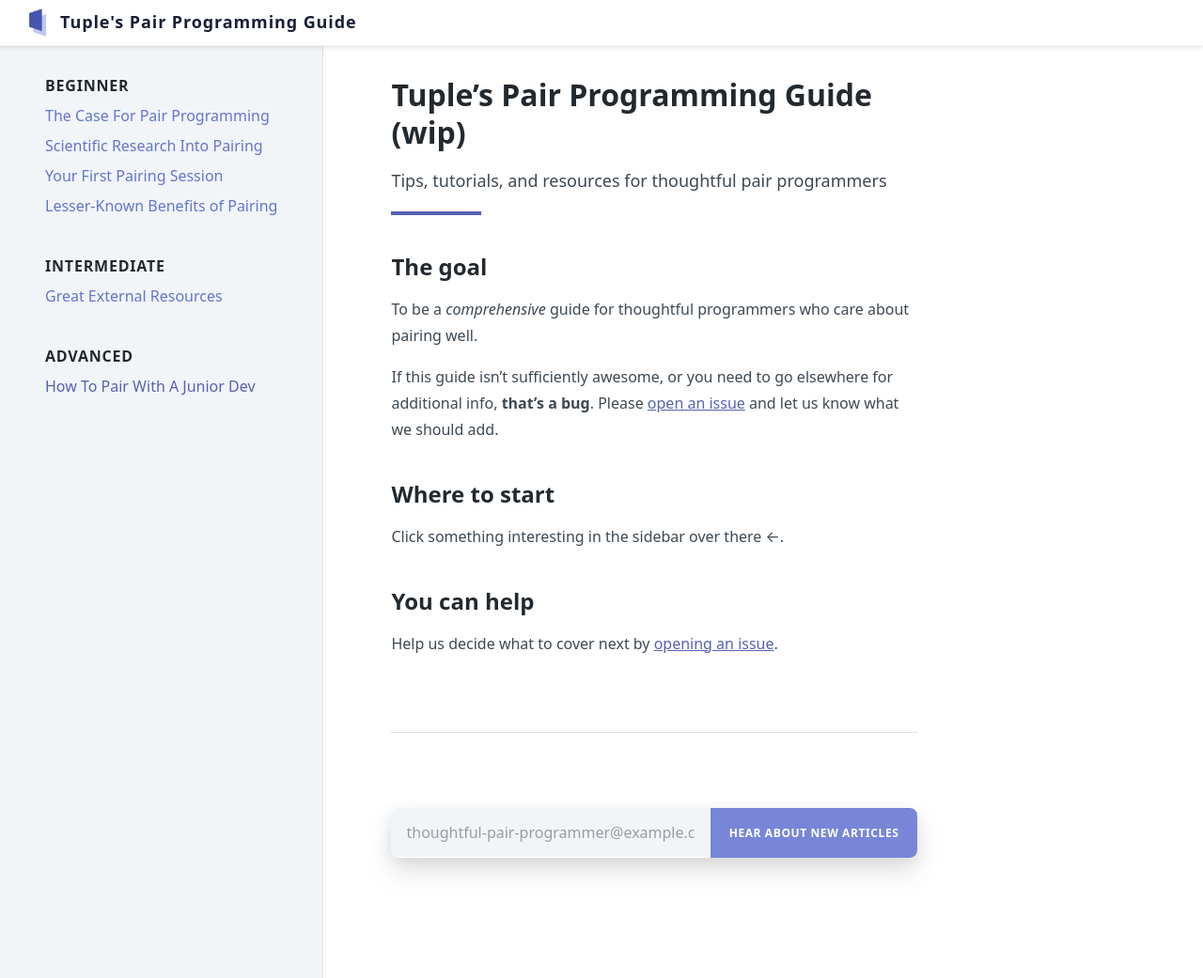
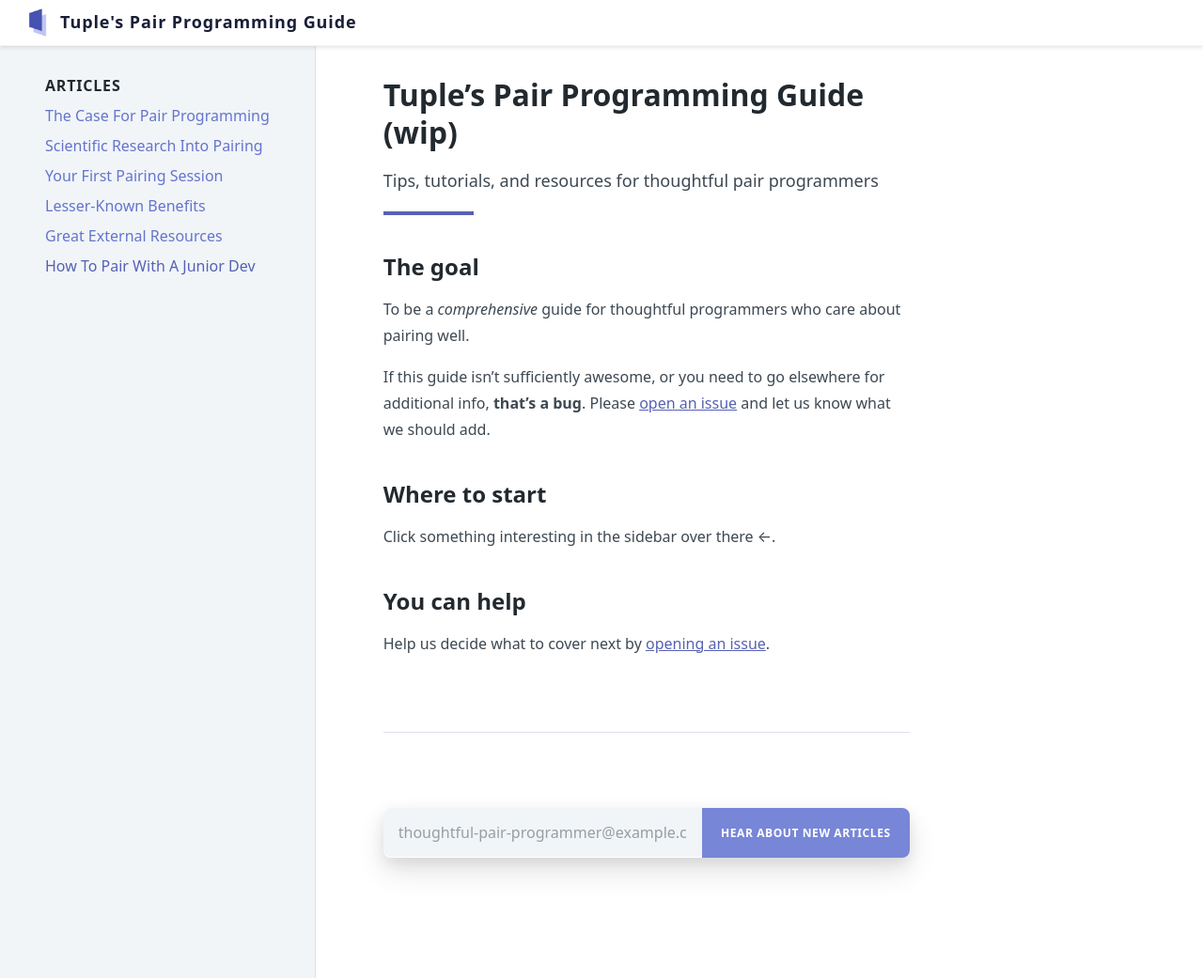
Before and after one commit to tupleapp/pair-programming-guide, a Jekyll site: the page built from index.md, in a window 1280 px wide. Shown: the whole page at 94% size. Built offline with Jekyll 4.4.1, drawn with Linux system fonts in a browser that asks for light colours.

Commit message:
collapse nav

```diff
--- a/_includes/nav.html
+++ b/_includes/nav.html
@@ -2,7 +2,7 @@
               min-h-screen bg-grey-lighter border-r w-full lg:text-base lg:-mb-0
               lg:static lg:border-b-0 lg:pt-0 lg:block lg:w-auto">
   <nav class="mt-8 px-10">
-    <p class="mb-3 uppercase tracking-wide font-bold leading-tight">Beginner</p>
+    <p class="mb-3 uppercase tracking-wide font-bold leading-tight">Articles</p>
     <ul class="list-reset">
       <li class="mb-3 leading-tight"><a href="/pair-programming-guide/the-case-for-pair-programming" class="text-indigo no-underline">The Case For Pair Programming</a></li>
 
@@ -13,16 +13,9 @@
       <li class="mb-3 leading-tight"><a href="/pair-programming-guide/your-first-pairing-session" class="text-indigo no-underline">Your First Pairing Session</a></li>
       <li class="mb-3 leading-tight"><a
           href="/pair-programming-guide/lesser-known-benefits-of-pair-programming"
-          class="text-indigo no-underline">Lesser-Known Benefits of Pairing</a></li>
-    </ul>
+          class="text-indigo no-underline">Lesser-Known Benefits</a></li>
+      <li class="mb-3 leading-tight"><a href="/pair-programming-guide/links" class="text-indigo no-underline">Great External Resources</a></li>
 
-    <p class="pt-8 pb-3 uppercase tracking-wide font-bold leading-tight">Intermediate</p>
-    <ul class="list-reset">
-      <li class="mb-3 leading-tight"><a href="/pair-programming-guide/links" class="text-indigo no-underline">Great External Resources</a></li>
-    </ul>
-
-    <p class="pt-8 pb-3 uppercase tracking-wide font-bold leading-tight">Advanced</p>
-    <ul class="list-reset">
       <li class="mb-3 leading-tight"><a
           href="/pair-programming-guide/how-to-pair-with-a-junior-developer"
           class="no-underline">How To Pair With A Junior Dev</a></li>
```
